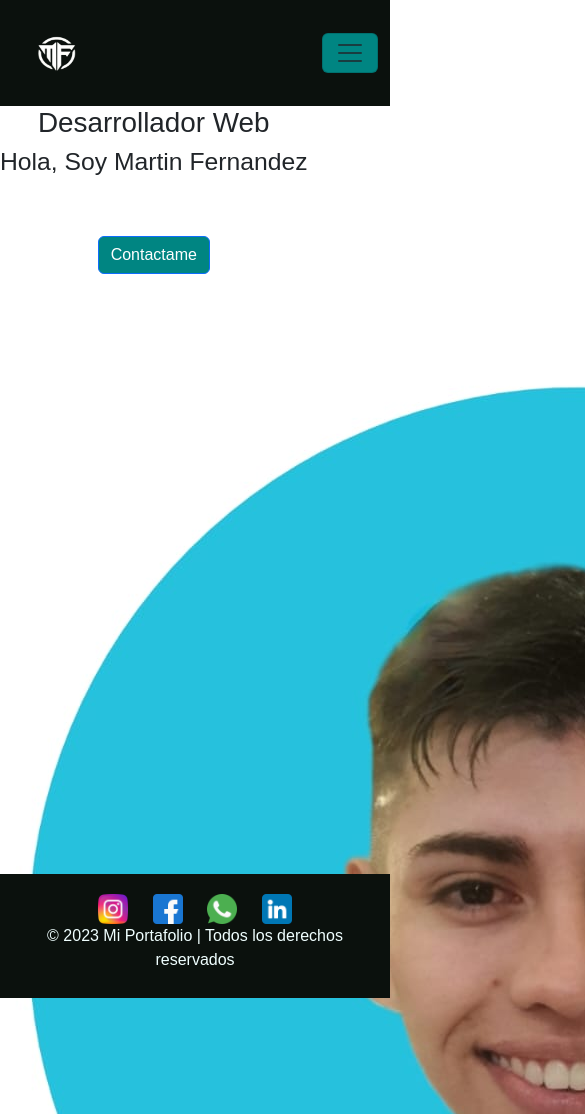
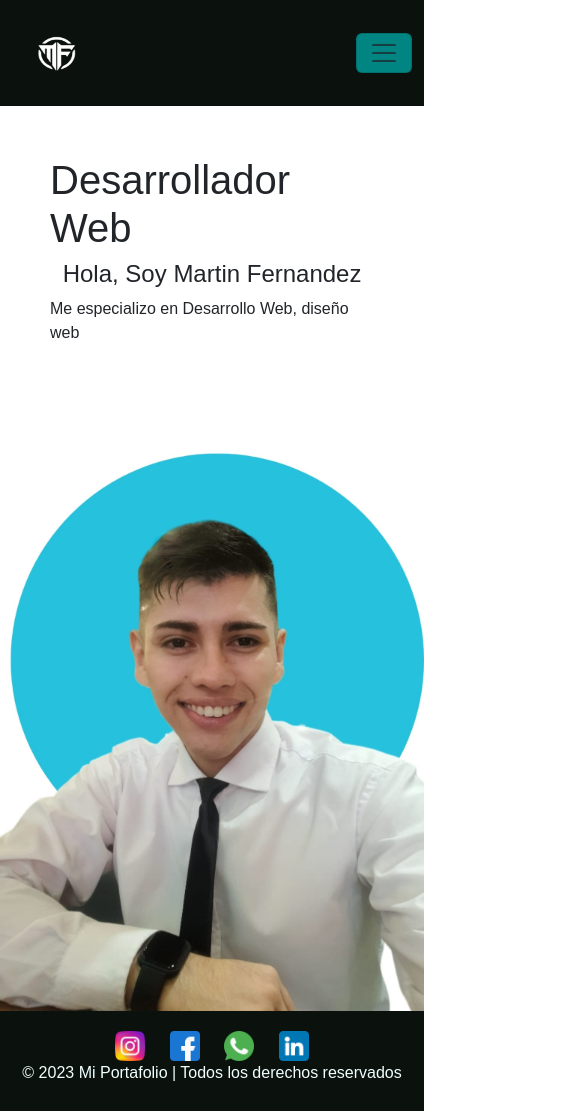
Before and after one commit to AugustoMartinFernandez/Portafolio-Web, a plain HTML site: page index.html in a window 390 px wide. Shown: the top 1114 px of the page, 585 px wide, since content can reach past the window. Drawn offline with nearby package versions, Linux system fonts and the light colour scheme; a web font is replaced by a local one.

Commit message:
Agrego styles en inicio, agrego media queries en inicio y grid, adapto

```diff
--- a/css/style.css
+++ b/css/style.css
@@ -8,8 +8,8 @@ nav {
 }
 
 body {
-  background-color: white;
-  font-family: "Poppins", sans-serif;
+  background-color: #FFFFFF;
+  font-family: 'Mooli', sans-serif;
 }
 
 
@@ -45,11 +45,6 @@ a {
   height: 30px;
   margin: 0 10px;
   list-style: none;
-}
-/* pagina inicio */
-.DivFotoPerfil {
-  width: 700px;
-  height: 600px;
 }
 
 
@@ -130,35 +125,42 @@ form {
 
 
 
-grid-Inicio
+/* grid-Inicio  */
 
- #inicio-grilla {
+#inicio-grilla {
   display: grid;
   grid-template-areas:
 
-    "section main"
-    "section main"
+    "div section"
+    "div section"
   ;
   grid-template-columns: 1fr 1fr;
   grid-template-rows: 1fr;
   column-gap: 10px;
+  height: 100vh;
+
 }
 
 .SectionTitulo {
-grid-area: section;
-display: flex;
-align-items: center;
-flex-direction: column;
-justify-content: center;
+  grid-area: section;
+  display: flex;
+  flex-direction: column;
+  flex-wrap: wrap;
+  justify-content: center;
+  align-items: center;
+  margin-left: 150px;
 }
-.mainindex
-.DivFotoPerfil{
-  grid-area: divFotoPerfil;
-    flex-direction: column;
-    justify-content: center;
-    align-items: center;
+
+.DivFotoPerfil {
+  display: flex;
+  justify-content: flex-end;
 }
-aside {
+
+.titulo-inicio {
+  display: none;
+}
+.inicio-foto {
+  display: none;
 }
 
 
@@ -180,7 +182,6 @@ aside {
 footer {
   grid-area: footer;
   position: relative;
-  bottom: 0;
 }
 
 section {
@@ -202,12 +203,9 @@ nav {
 
 
 /* Estilos para cambiar color en hover */
-td:hover {
-  background-color: rgba(0, 18, 223, 1);
-}
-
 .btn {
   background-color: #008582;
+  border: none;
 }
 
 .btn:hover {
@@ -218,28 +216,59 @@ td:hover {
 /* Movil */
 
 @media screen and (max-width:768px) and (min-width:320px) {
-  #inicio-grilla {
+  #inicio {
     display: grid;
     grid-template-areas:
-      "header"
+
+       "nav"
+      "div"
       "section"
-      "main"
-      "aside"
       "footer"
+
     ;
-
     grid-template-columns: 1fr;
-    grid-template-rows: 1fr 1fr 1fr 1fr 1fr;
-    column-gap: 5px;
+    grid-template-rows: 1fr 1fr;
     height: 100vh;
 
   }
 
-  .cta-button {
-    display: inline-block;
+  .h1 {
+    font-size: 2.5rem;
+
+  }
+  .h2 {
+    font-size: 1.5rem;
+  }
+
+  .titulo-inicio {
+    display: flex;
+    flex-direction: column;
+    flex-wrap: nowrap;
+    align-content: center;
+    justify-content: center;
     align-items: center;
-    padding: 5px 10px;
-    margin: 10px;
+    margin: 50px;
+    margin-top: 50px;
+  }
+  .inicio-foto {
+    display: flex;
+    width: auto;
+
+  }
+
+  .DivFotoPerfil {
+    display: none;
+  }
+
+  .SectionTitulo {
+    display: none;
+  }
+
+  .d-grid {
+    display: none;
+  }
+  #inicio-grilla {
+    display: none;
   }
 
 }
--- a/index.html
+++ b/index.html
@@ -4,6 +4,10 @@
 <head>
   <meta charset="UTF-8" />
   <meta name="viewport" content="width=device-width, initial-scale=1.0" />
+
+  <link rel="preconnect" href="https://fonts.googleapis.com">
+<link rel="preconnect" href="https://fonts.gstatic.com" crossorigin>
+<link href="https://fonts.googleapis.com/css2?family=Mooli&display=swap" rel="stylesheet">
 
   <link rel="apple-touch-icon" sizes="180x180" href="/apple-touch-icon.png">
   <link rel="icon" type="image/png" sizes="32x32" href="/favicon-32x32.png">
@@ -17,6 +21,7 @@
 </head>
 
 <body>
+  <div id="inicio">
     <header>
       <nav class="navbar navbar-expand-lg ">
         <div class="container-fluid">
@@ -42,21 +47,31 @@
       </nav>
     </header>
 
+      <div class="titulo-inicio">
+        <h1 class="h1">Desarrollador Web</h1>
+        <h2 class="h2">Hola, Soy Martin Fernandez</h2>
+        <p>Me especializo en Desarrollo Web, diseño web</p>
+      </div>
+      <section class="inicio-foto">
+        <img src="./images/fotoindex.jpg" alt="">
+      </section>
 
-    <main class="mainindex">
+
+    <main id="inicio-grilla">
       <section class="SectionTitulo">
         <h1 class="H1Index">Desarrollador Web</h1>
         <h2 class="H2Index">Hola, Soy Martin Fernandez</h2>
-        <p class="pIndex"></p>
-        <div class="d-grid gap-2">
-          <button class="btn btn-primary" type="button">Contactame</button>
+        <p class="pIndex">Me especializo en Desarrollo Web, diseño web</p>
+        <div class="d-grid gap-6" style="width: 250px;">
+          <button type="button" class="btn btn-primary btn-lg">Contactame</button>
         </div>
       </section>
-
       <div class="DivFotoPerfil">
-        <img  src="./images/fotoindex.jpg" alt="">
+        <img src="./images/fotoindex.jpg" alt="" style="height: 105vh; width: 55vw;">
         <div>
     </main>
+
+
 
     <footer>
       <div id="redes-sociales">
@@ -77,6 +92,7 @@
       </div>
       <p>&copy; 2023 Mi Portafolio | Todos los derechos reservados</p>
     </footer>
+  </div>
   <script src="https://cdn.jsdelivr.net/npm/bootstrap@5.3.1/dist/js/bootstrap.bundle.min.js"
     integrity="sha384-HwwvtgBNo3bZJJLYd8oVXjrBZt8cqVSpeBNS5n7C8IVInixGAoxmnlMuBnhbgrkm" crossorigin="anonymous">
   </script>
```
Also changed, not shown: pages/contacto.html (+1 -1 lines), pages/proyectos.html (+1 -1 lines), pages/servicios.html (+1 -1 lines), pages/sobremi.html (+1 -1 lines). Lines whose indentation alone changed are shown as unchanged.
